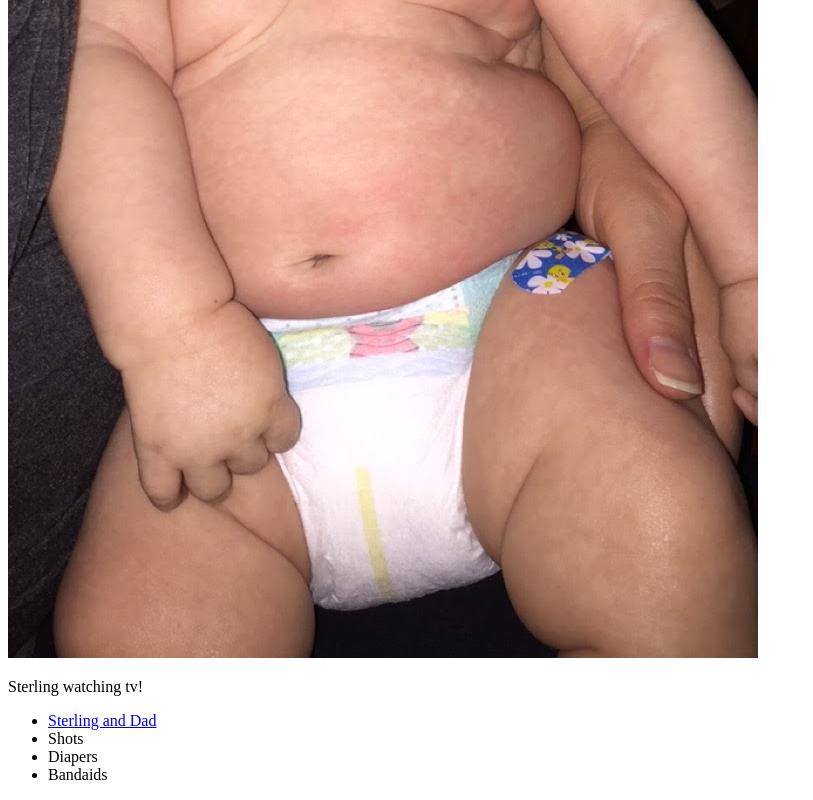
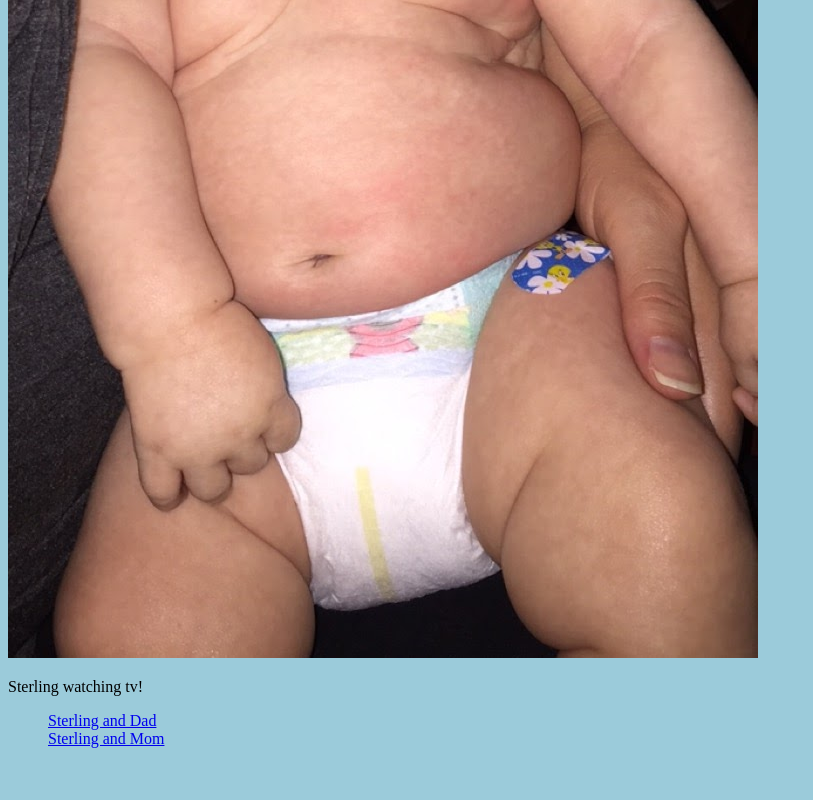
Before and after one commit to jordanhuck/wit-workshop, a plain HTML site: page index.html in a window 1280 px wide. Shown: the part 753-1553 px from the top of the page, without its empty margins (0-813 px from the left). After the commit the page ends 1517 px from the top, so only its background shows below. Drawn offline with Linux system fonts and the light colour scheme.

Commit message:
color and links

```diff
--- a/index.html
+++ b/index.html
@@ -2,16 +2,15 @@
 <html>
 	<head>
 		<title>Jordan's Website</title>
+		<link rel="stylesheet" type="text/css" href="styles/style.css">
 	</head>
 	<body>
 		<h1>Sterling</h1>
 		<img src="images/sterling.jpg">
 		<p>Sterling watching tv!</p>
-		<ul>
+		<ul class="plain-list">
 			<li><a href="https://goo.gl/photos/L86uyKst4vFe3e2j9" target="_blank">Sterling and Dad</a></li>
-			<li>Shots</li>
-			<li>Diapers</li>
-			<li>Bandaids</li>
+			<li><a href="https://goo.gl/photos/hCtsi5XWR1PKHK7w7" target="_blank">Sterling and Mom</a></li>
 		</ul>
 	</body>
 </html>
--- /dev/null
+++ b/styles/style.css
@@ -0,0 +1,6 @@
+body {
+	background-color: #9BCBDA
+}
+.plain-list {
+	list-style: none;
+}
```
